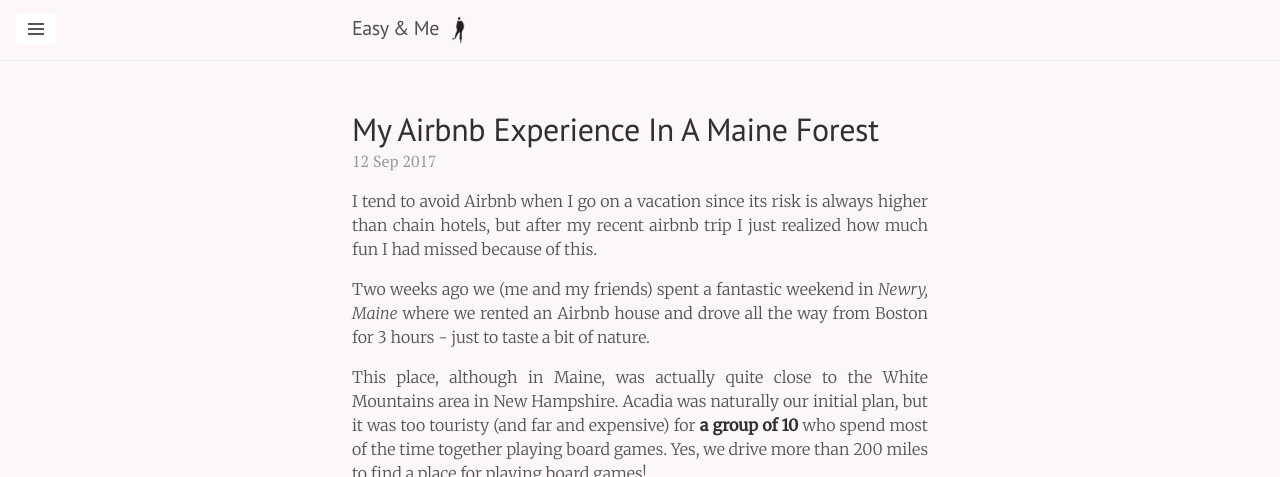
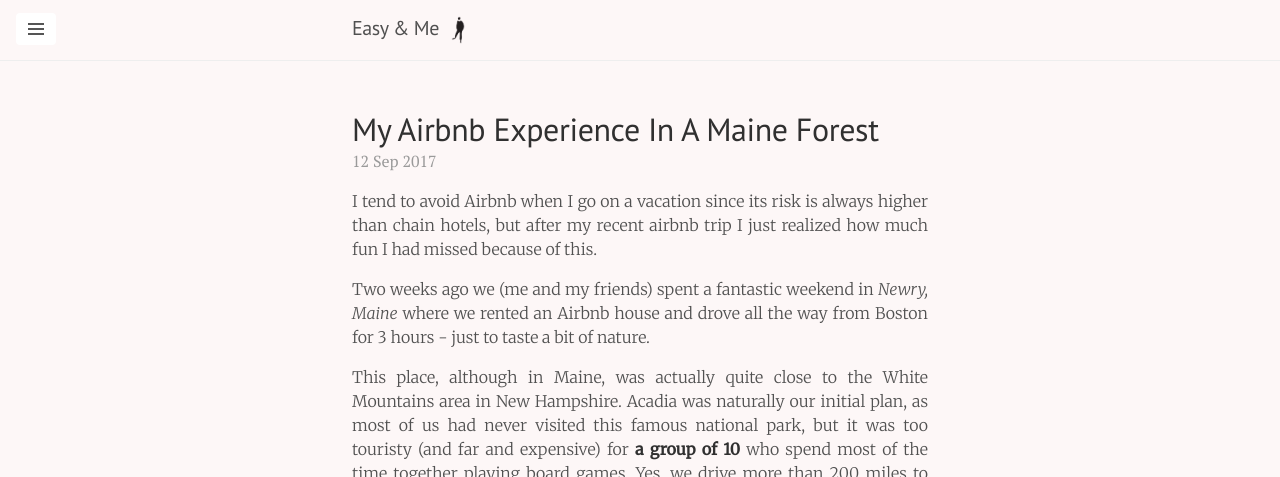
Before and after one commit to maxim-xu/maxim-xu.github.com, a Jekyll site: the page built from _posts/2017-09-12-maine-trip.md, in a window 1280 px wide and 900 px high, cut to the strip 0-477 px from the top of the window. Built offline with Jekyll 4.4.1, drawn with Linux system fonts in a browser that asks for light colours; a script that is not in the unit is left out.

Commit message:
new post 2017-9

```diff
--- a/_posts/2017-09-12-maine-trip.md
+++ b/_posts/2017-09-12-maine-trip.md
@@ -15,7 +15,7 @@ rented an Airbnb house and drove all the way from Boston for 3 hours - just to t
 bit of nature.
 
 This place, although in Maine, was actually quite close to the White Mountains area in New Hampshire. Acadia was naturally our initial plan,
-but it was too touristy (and far and expensive) for __a group
+as most of us had never visited this famous national park, but it was too touristy (and far and expensive) for __a group
 of 10__ who spend most of the time together playing board games. Yes, we drive more than
 200 miles to find a place for playing board games!
 
```
